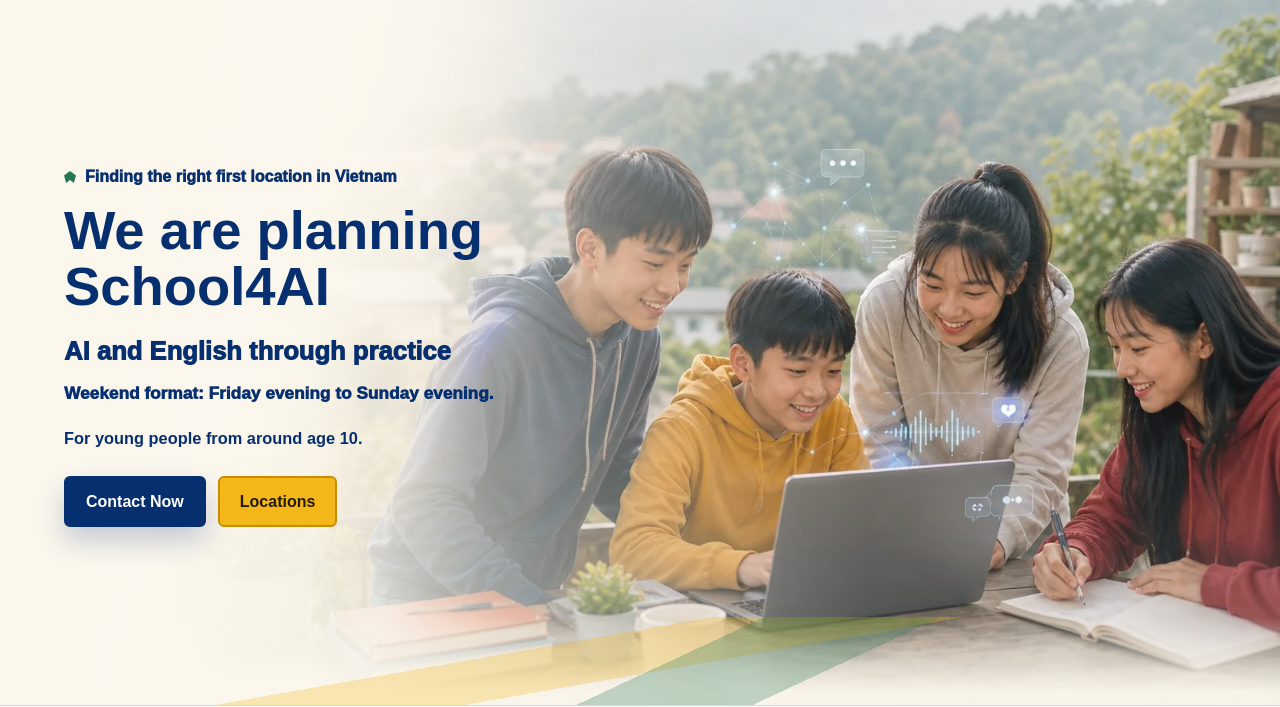
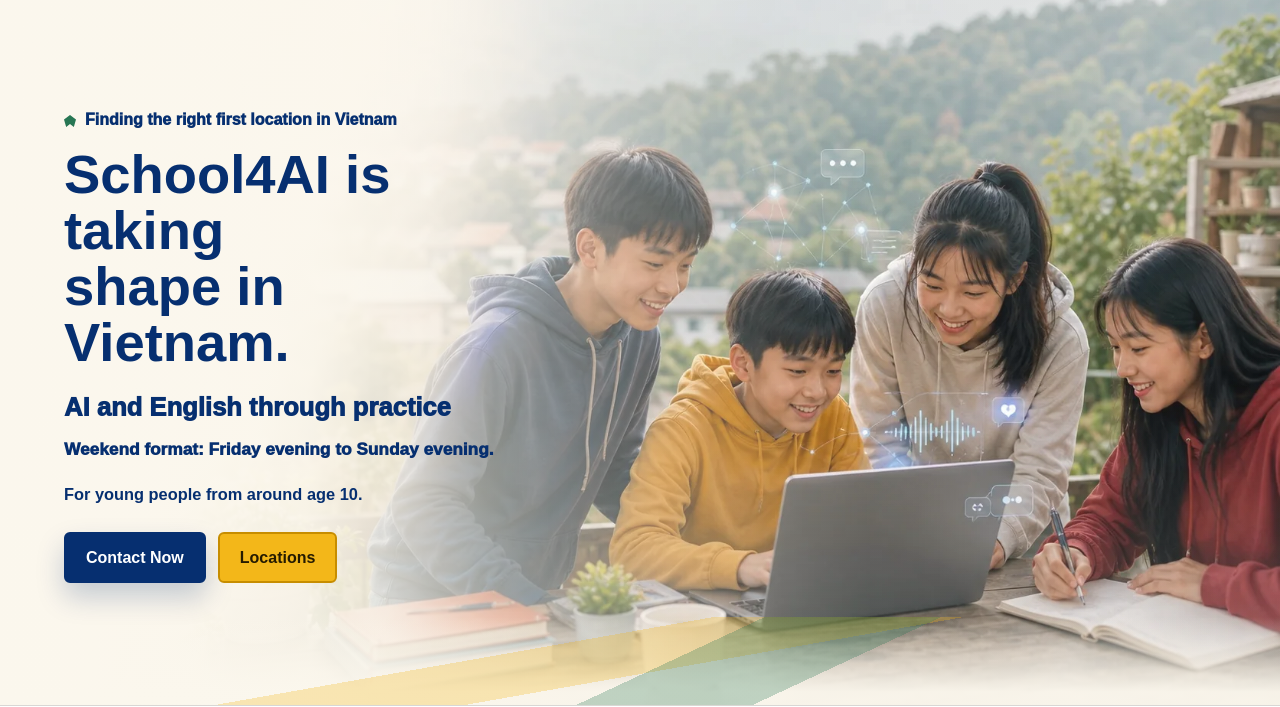
Before and after one commit to kyyberi/school-of-AI, a plain HTML site: page en.html in a window 1280 px wide. Shown: the part 94-801 px from the top of the page. Drawn offline with Linux system fonts and the light colour scheme.

Commit message:
Update School4AI hero headline

```diff
--- a/en.html
+++ b/en.html
@@ -62,7 +62,7 @@
       <section class="hero">
         <div class="hero-copy">
           <p class="location-line">Finding the right first location in Vietnam</p>
-          <h1>We are planning<br>School4AI</h1>
+          <h1>School4AI is taking<br>shape in Vietnam.</h1>
           <p class="hero-subheadline">AI and English through practice</p>
           <p class="format-line">Weekend format: Friday evening to Sunday evening.</p>
           <p class="age-line">For young people from <br class="mobile-break">around age 10.</p>
```
Also changed, not shown: index.html (+1 -1 lines).
